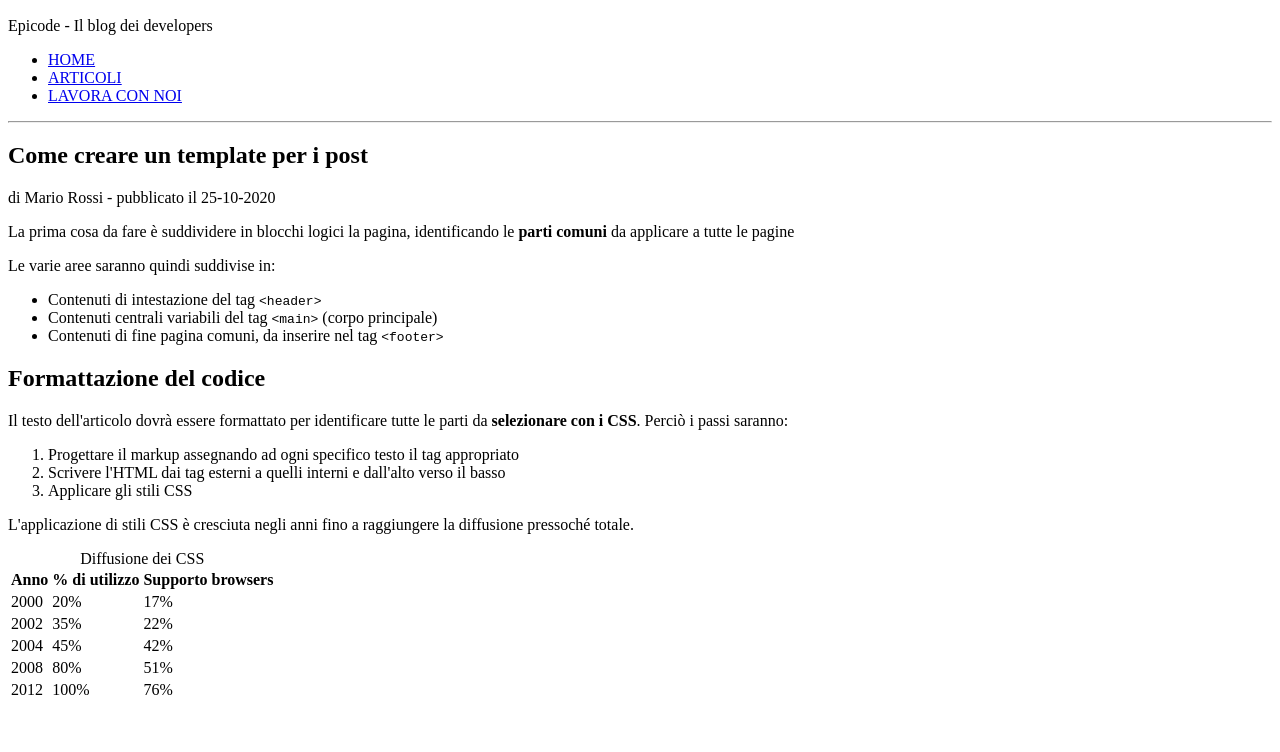
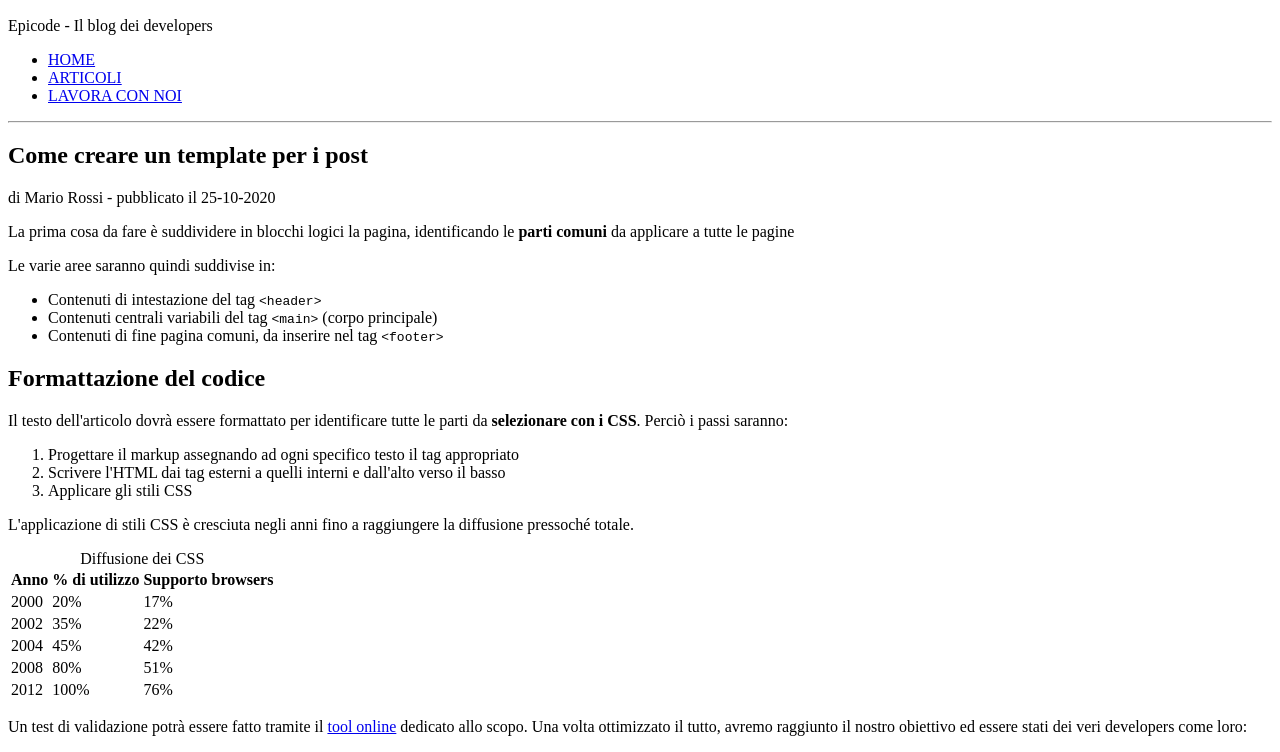
Before and after one commit to camillazicari/29-10, a plain HTML site: page index.html in a window 1280 px wide. Shown: the part 73-825 px from the top of the page. Before the commit the page ends 800 px from the top, so only its background shows below. Drawn offline with Linux system fonts and the light colour scheme.

Commit message:
link esterno

```diff
--- a/index.html
+++ b/index.html
@@ -101,6 +101,17 @@
             <td>76%</td>
           </tr>
         </table>
+        <p>
+          Un test di validazione potrà essere fatto tramite il
+          <a
+            href="https://jigsaw.w3.org/css-validator/"
+            title="W3C Validator Service"
+            target="_blank"
+            >tool online</a
+          >
+          dedicato allo scopo. Una volta ottimizzato il tutto, avremo raggiunto
+          il nostro obiettivo ed essere stati dei veri developers come loro:
+        </p>
       </section>
     </main>
   </body>
```
